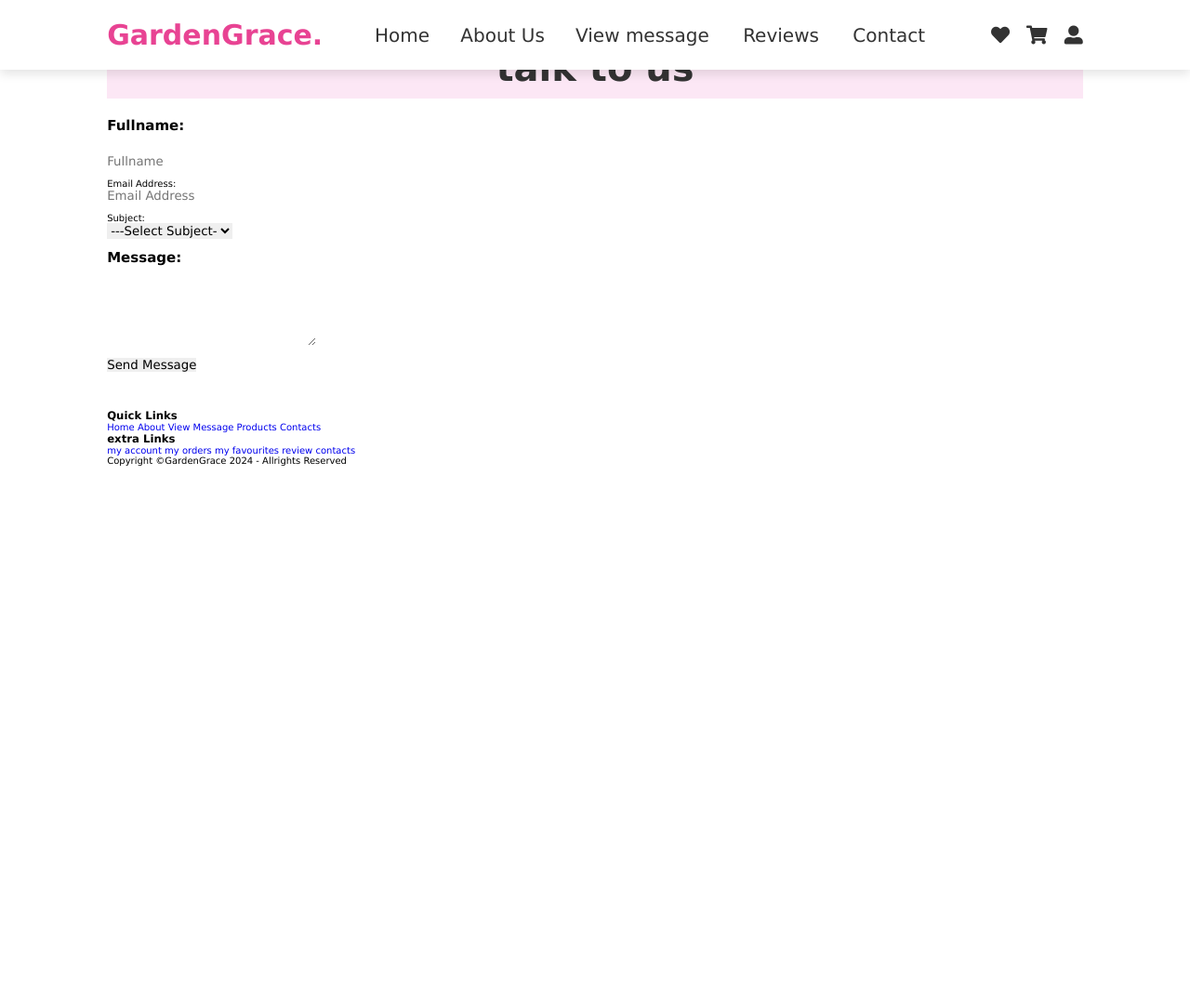
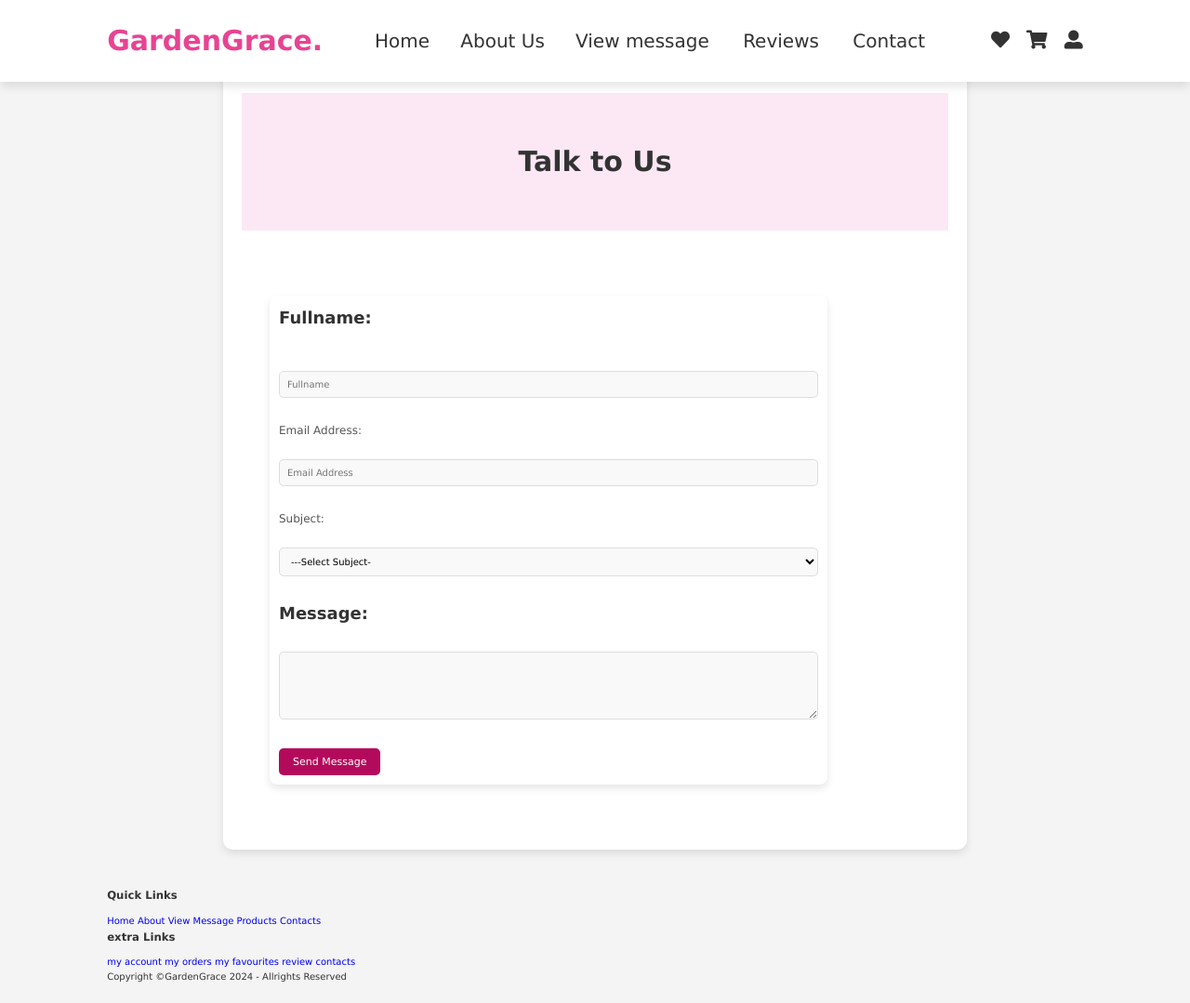
Before and after one commit to waniniRan/project2, a PHP site: page /contacts.php in a window 1280 px wide. Shown: the whole page at 93% size. Before the commit the page ends 502 px from the top, so only its background shows below. Run offline with PHP 8.4, Linux system fonts and the light colour scheme.

Commit message:
update css

```diff
--- a/CSS/contact.css
+++ b/CSS/contact.css
@@ -1,32 +1,128 @@
-.contact .row{
-    display: flex;
-    flex-wrap: wrap;
-    gap: 1.5rem;
+/* General Reset and Body Styling */
+* {
+    margin: 0;
+    padding: 0;
+    box-sizing:border-box;
+}
+
+body {
+    font-family:Verdana, Geneva, Tahoma, sans-serif;
+    background-color: #f4f4f4;
+    color: #333;
+    line-height: 1.6;
+}
+
+h1, h2, h3, h4, h5, h6 {
+    margin-bottom: 1rem;
+    color: #333;
+}
+
+/* Section Styling */
+section.contact {
+    padding: 2rem;
+    background: #fff;
+    border-radius: 10px;
+    box-shadow: 0 4px 8px rgba(0,0,0,0.1);
+    max-width: 800px;
+    margin: 2rem auto;
+}
 
 
-}
-.contact .row form{
-     flex:1 1 40rem ;
-     padding: 2rem 2.5rem;
-     box-shadow:0.5rem 1.5rem rgba(0,0,0,.1);
-     border:1rem solid rgba(0,0,0,.1) ;
-     background: #fff;
+
+/* Form Container */
+.rows {
+    margin: 5rem auto;
+    padding: 0 3rem;
+    display: flex;
+    align-content: center;
+    align-items:baseline;
 
 }
-.contact .row form .box{
-padding:1rem ;
-font-size: 1.7rem;
-color: #eee;
-border: 1rem solid rgba(0,0,0,.1);
-border-radius: .5rem;
-margin:.7rem 0;
-width:100%;
+
+/* Form Styling */
+.contacts_form {
+    width: 100%;
+    max-width: 600px;
+    background: #fff;
+    padding: 1rem;
+    border-radius: 8px;
+    box-shadow: 0 4px 8px rgba(0,0,0,0.1);
+    margin-top: 1rem;
 }
-.contact .row form .box{
-    border-color: var(--pink);
+
+.contacts_form label {
+    font-size: 1.2rem;
+    color: #555;
+    display: block;
+    margin-bottom: 0.5rem;
 }
-.contact .row form textarea{
-height: 15rem;
-resize:none;
+
+.contacts_form input[type="text"],
+.contacts_form input[type="email"],
+.contacts_form select,
+.contacts_form textarea {
+    width: 100%;
+    padding: 0.8rem;
+    margin-bottom: 1rem;
+    border: 1px solid #ddd;
+    border-radius: 5px;
+    background: #f9f9f9;
+    font-size: 1rem;
+}
+
+.contacts_form input[type="text"]:focus,
+.contacts_form input[type="email"]:focus,
+.contacts_form select:focus,
+.contacts_form textarea:focus {
+    border-color:#b40a5c;
+    outline: none;
+    box-shadow: 0 0 5px rgba(232, 73, 29, 0.5);
+}
+
+.contacts_form input[type="submit"] {
+    background:#b40a5c;
+    color: #fff;
+    padding: 0.8rem 1.5rem;
+    border: none;
+    border-radius: 5px;
+    cursor: pointer;
+    font-size: 1.1rem;
+    transition: background 0.3s ease;
+}
+
+.contacts_form input[type="submit"]:hover {
+    background:#b40a5c ;
 
 }
+
+/* Responsive Design */
+@media (max-width: 768px) {
+    .contacts_form {
+        width: 90%;
+    }
+
+    .heading {
+        font-size: 2rem;
+    }
+}
+
+/* Additional Styling */
+.contacts_form textarea {
+    resize: vertical;
+}
+
+/* Footer Styling */
+footer {
+    text-align: center;
+    padding: 1rem;
+    background: #333;
+    color: #fff;
+    position: fixed;
+    width: 100%;
+    bottom: 0;
+}
+
+/* Utility Classes */
+.text-center {
+    text-align: center;
+}
--- a/CSS/style.css
+++ b/CSS/style.css
@@ -1,10 +1,12 @@
+@import url(contact.css);
+@import url(view_msg.css);
 .root{
 --pink:#b40a5c;
 }
 
 
 *{
-    margin: 0; padding: 0%;
+    margin: 0; padding: 0;
     box-sizing: border-box;
     font-family: Verdana, Geneva, Tahoma, sans-serif;
     outline: none; border:none;
@@ -26,10 +28,10 @@ section{
 
 .heading{
     text-align: center;
-    font-size: 4rem;
+    font-size: 3rem;
     color: #333;
-    padding: 1rem;
-    margin: 2rem 0;
+    padding:5rem 0 ;
+    margin: 6rem auto;
     background: rgba(227, 23, 156, 0.1);
 }
 
--- /dev/null
+++ b/CSS/view_msg.css
@@ -0,0 +1,100 @@
+/* General Reset and Body Styling */
+* {
+    margin: 0;
+    padding: 0;
+    box-sizing: border-box;
+}
+
+body {
+    font-family: Verdana, Geneva, Tahoma, sans-serif;
+    background-color: #f4f4f4;
+    color: #333;
+    line-height: 1.6;
+}
+
+/* Container Styling */
+.row {
+    max-width: 1200px;
+    margin: 11rem auto;
+    padding: 0 2rem;
+}
+
+.content h1 {
+    text-align: center;
+    margin-bottom: 1.5rem;
+    color: #333;
+}
+
+/* Table Styling */
+table {
+    width: 100%;
+    border-collapse: collapse;
+    margin-bottom: 2rem;
+}
+
+table thead {
+    background:#b40a5c;
+    color: white;
+}
+
+table th,
+table td {
+    padding: 0.8rem;
+    text-align: left;
+    border: 1px solid #ddd;
+}
+
+table th {
+    text-transform: uppercase;
+    letter-spacing: 0.1rem;
+}
+
+table tbody tr:nth-child(odd) {
+    background-color: #f9f9f9;
+}
+
+table tbody tr:hover {
+    background-color: #f1f1f1;
+}
+
+/* Action Links Styling */
+table td a {
+    color:#b40a5c;
+    text-decoration: none;
+    margin: 0 0.5rem;
+    font-weight: bold;
+    transition: color 0.3s ease;
+}
+
+table td a:hover {
+    color:#b40a5c;
+}
+
+/* Responsive Design */
+@media (max-width: 768px) {
+    .row {
+        padding: 0 1rem;
+    }
+
+    table th,
+    table td {
+        padding: 0.5rem;
+        font-size: 0.9rem;
+    }
+
+    table td a {
+        margin: 0 0.3rem;
+    }
+}
+
+@media (max-width: 480px) {
+    table th,
+    table td {
+        padding: 0.3rem;
+        font-size: 0.8rem;
+    }
+
+    table td a {
+        margin: 0 0.2rem;
+    }
+}
--- a/contacts.php
+++ b/contacts.php
@@ -1,6 +1,4 @@
 <?php include_once("Templates/heading.php");
-      include_once("Templates/nav.php");
-      include_once("Templates/icons.php");
      require_once ("includes/db_connect.php");
 
 if(isset($_POST["send_message"])){
@@ -20,8 +18,8 @@ if(isset($_POST["send_message"])){
 }
 ?>
 <section class="contact" id="contact">
-           <h1 class="heading"> <span> talk to</span> us</h1>
-  <div class="row">
+           <h1 class="heading"> <span> Talk to</span> Us</h1>
+  <div class="rows">
 
 
     <form action="<?php print htmlspecialchars($_SERVER["PHP_SELF"]); ?>" method="POST" class="contacts_form">
--- a/edit_message.php
+++ b/edit_message.php
@@ -1,7 +1,7 @@
 
 <?php
 require_once ("includes/db_connect.php");
-
+include_once ("Templates/heading.php");
 
 
 $messageId=mysqli_real_escape_string($conn, $_GET["messageId"]);
@@ -59,5 +59,5 @@ if(isset($_POST["update_message"])){
 </div>
 
 <div>
-<?php include_once ("templates/footer.php"); ?>
+<?php include_once ("Templates/footer.php"); ?>
 </div
--- a/view_messages.php
+++ b/view_messages.php
@@ -1,6 +1,7 @@
 
 <?php
     require_once ("includes/db_connect.php");
+    include_once("Templates/heading.php");
 
 
     if(isset($_GET["DelId"])){
```
